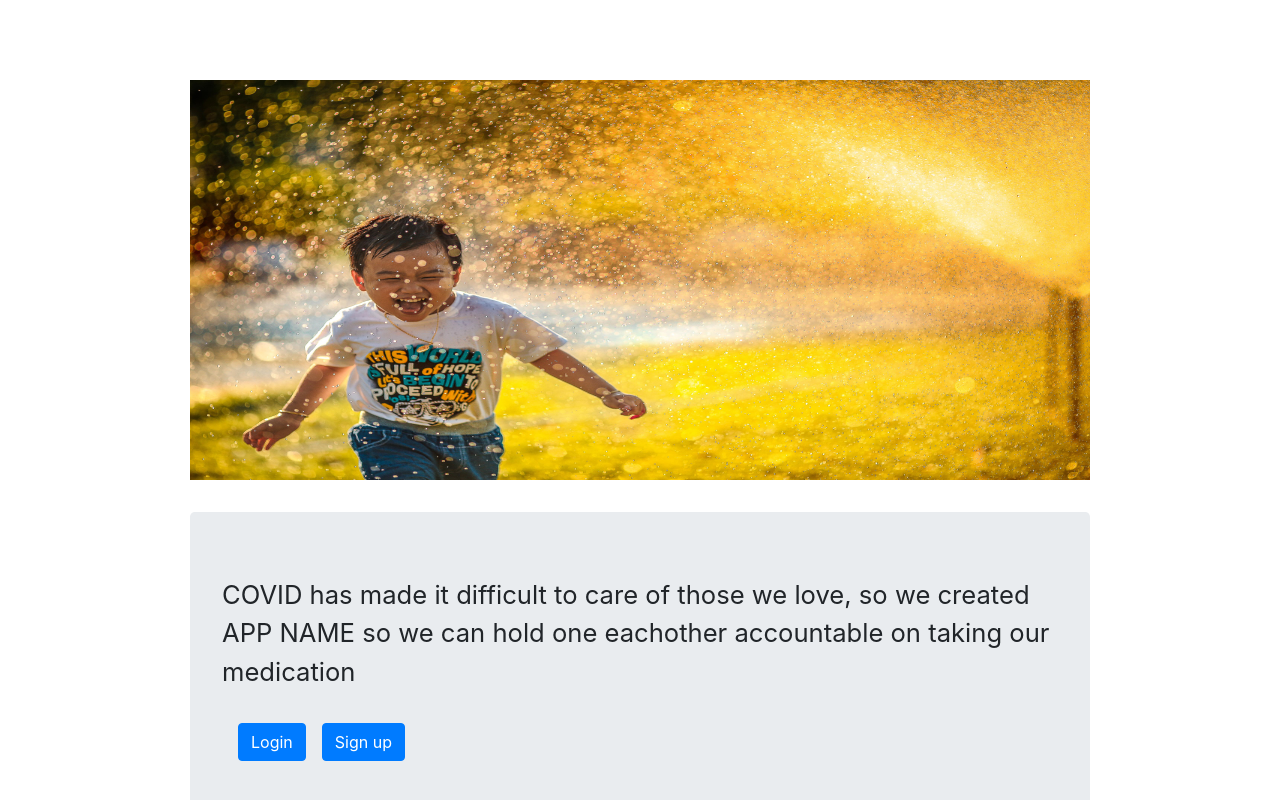
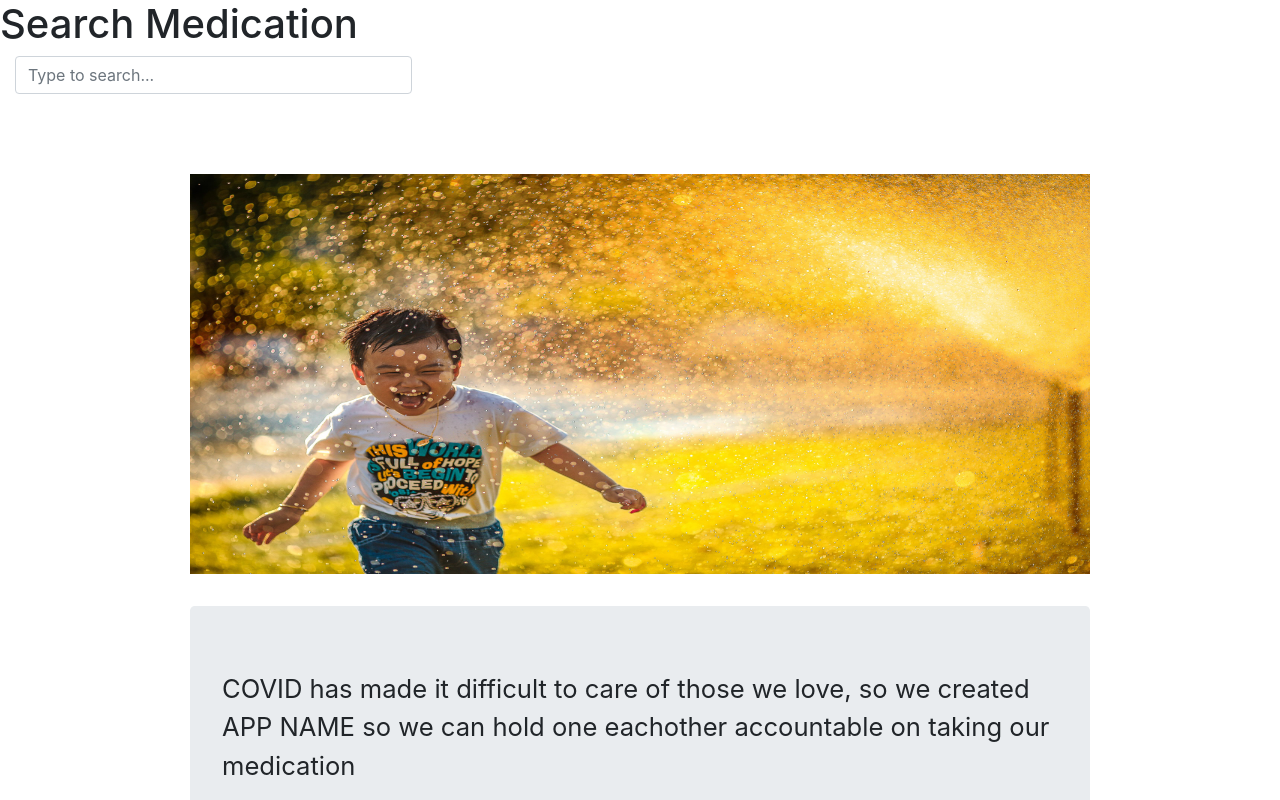
Before and after one commit to chingu-voyages/v27-geckos-team-03, a React (Create React App) app in the folder health-on-time/: page / in a window 1280 px wide. Shown: the top 800 px of the page. Built offline with nearby package versions, Linux system fonts and the light colour scheme; no server answers.

Commit message:
Created medication search component

```diff
--- /dev/null
+++ b/health-on-time/src/components/MedicationCard.js
@@ -0,0 +1,11 @@
+import React from "react";
+
+const MedicationCard = (props) => {
+  return (
+    <div>
+      <p>{props.medications}</p>
+    </div>
+  );
+};
+
+export default MedicationCard;
--- /dev/null
+++ b/health-on-time/src/components/SearchBox.js
@@ -0,0 +1,16 @@
+import React from "react";
+
+const SearchBox = (props) => {
+  return (
+    <div className="col col-sm-4">
+      <input
+        className="form-control"
+        value={props.value}
+        onChange={(event) => props.setSearchValue(event.target.value)}
+        placeholder="Type to search..."
+      ></input>
+    </div>
+  );
+};
+
+export default SearchBox;
--- /dev/null
+++ b/health-on-time/src/components/SearchMedication.js
@@ -0,0 +1,31 @@
+import React, { useEffect, useState } from "react";
+import SearchBox from "./SearchBox";
+import MedicationCard from "./MedicationCard";
+
+const SearchMedication = () => {
+  const [medications, setMedications] = useState([]);
+  const [searchValue, setSearchValue] = useState("");
+
+  const getFDARequest = async (searchValue) => {
+    const url = `https://api.fda.gov/drug/drugsfda.json?search=openfda.brand_name:"${searchValue}"`;
+    const response = await fetch(url);
+    const responseJson = await response.json();
+    if (responseJson.results) {
+      setMedications(responseJson.results[0].openfda.brand_name);
+    }
+  };
+
+  useEffect(() => {
+    getFDARequest(searchValue);
+  }, [searchValue]);
+
+  return (
+    <div>
+      <h1>Search Medication</h1>
+      <SearchBox searchValue={searchValue} setSearchValue={setSearchValue} />
+      <MedicationCard medications={medications} />
+    </div>
+  );
+};
+
+export default SearchMedication;
--- a/health-on-time/src/components/landingPage.js
+++ b/health-on-time/src/components/landingPage.js
@@ -1,10 +1,12 @@
 import "../App.css";
 import { Jumbotron, Button, Card, CardDeck } from "react-bootstrap";
 import "bootstrap/dist/css/bootstrap.min.css";
+import SearchMedication from "./SearchMedication";
 
 function LaningPage() {
   return (
     <div className="App">
+      <SearchMedication />
       <header className="App-header"></header>
       <main>
         <img alt="hero" className="hero" src="/hero.jpg" />
--- a/health-on-time/src/index.js
+++ b/health-on-time/src/index.js
@@ -1,7 +1,6 @@
 import React from "react";
 import ReactDOM from "react-dom";
 import "./index.css";
-import App from "./App";
 import LandingPage from "./components/landingPage";
 import reportWebVitals from "./reportWebVitals";
 
```
